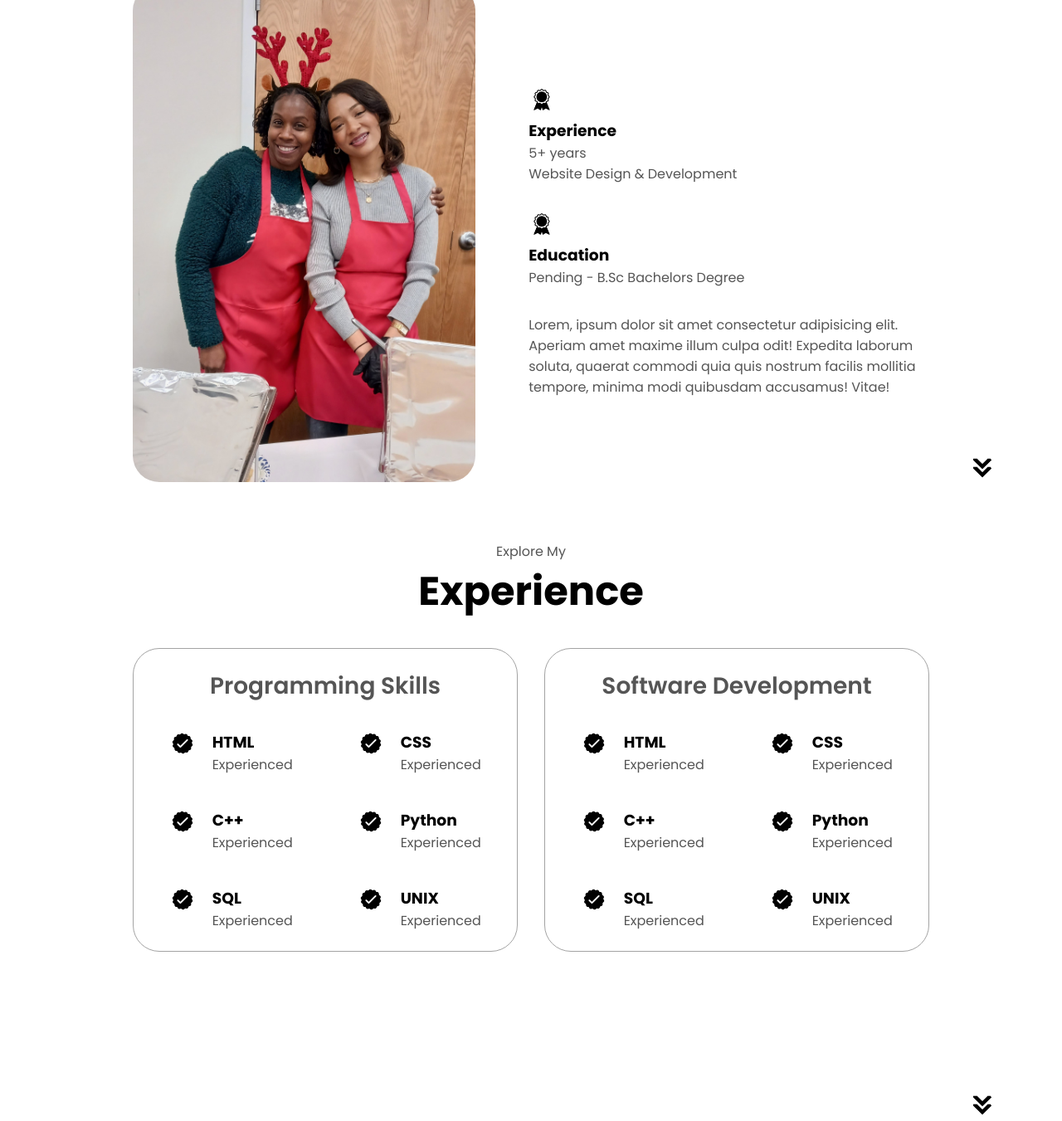
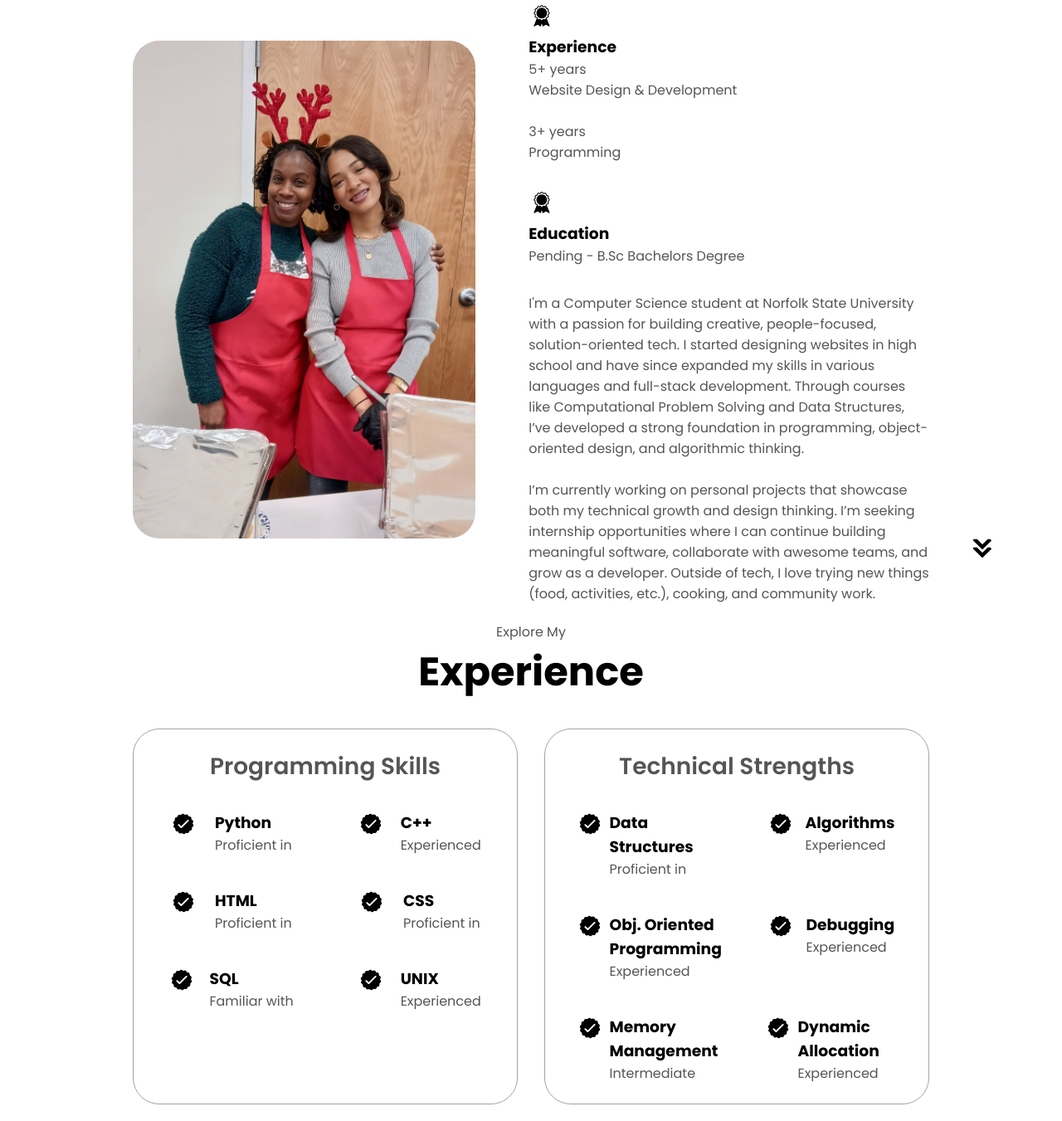
Before and after one commit to kclarke7/kyla-clarke-portfolio, a plain HTML site: page index.html in a window 1280 px wide. Shown: the part 1044-2395 px from the top of the page at 83% size. Drawn offline with Linux system fonts and the light colour scheme.

Commit message:
Added Project 1

```diff
--- a/index.html
+++ b/index.html
@@ -38,10 +38,7 @@
     </nav>
     <section id="profile">
       <div class="section__pic-container">
-        <img
-          src="./assets/profile-pic.png"
-          alt="Kyla Clarke Profile Picture"
-        />
+        <img src="./assets/profile-pic.png" alt="Kyla Clarke Profile Picture" />
       </div>
       <div class="section__text">
         <p class="section__text__p1">Hello, I'm</p>
@@ -96,6 +93,8 @@
               />
               <h3>Experience</h3>
               <p>5+ years<br />Website Design & Development</p>
+              <br />
+              <p>3+ years<br />Programming</p>
             </div>
             <div class="details-container">
               <img
@@ -109,10 +108,20 @@
           </div>
           <div class="text-container">
             <p>
-              Lorem, ipsum dolor sit amet consectetur adipisicing elit. Aperiam
-              amet maxime illum culpa odit! Expedita laborum soluta, quaerat
-              commodi quia quis nostrum facilis mollitia tempore, minima modi
-              quibusdam accusamus! Vitae!
+              I'm a Computer Science student at Norfolk State University with a
+              passion for building creative, people-focused, solution-oriented
+              tech. I started designing websites in high school and have since
+              expanded my skills in various languages and full-stack
+              development. Through courses like Computational Problem Solving
+              and Data Structures, I’ve developed a strong foundation in
+              programming, object-oriented design, and algorithmic thinking.
+              <br /><br />
+              I’m currently working on personal projects that showcase both my
+              technical growth and design thinking. I’m seeking internship
+              opportunities where I can continue building meaningful software,
+              collaborate with awesome teams, and grow as a developer. Outside
+              of tech, I love trying new things (food, activities, etc.),
+              cooking, and community work.
             </p>
           </div>
         </div>
@@ -139,19 +148,8 @@
                 class="icon"
               />
               <div>
-                <h3>HTML</h3>
-                <p>Experienced</p>
-              </div>
-            </article>
-            <article>
-              <img
-                src="./assets/checkmark.png"
-                alt="experience icon"
-                class="icon"
-              />
-              <div>
-                <h3>CSS</h3>
-                <p>Experienced</p>
+                <h3>Python</h3>
+                <p>Proficient in</p>
               </div>
             </article>
             <article>
@@ -172,8 +170,19 @@
                 class="icon"
               />
               <div>
-                <h3>Python</h3>
-                <p>Experienced</p>
+                <h3>HTML</h3>
+                <p>Proficient in</p>
+              </div>
+            </article>
+            <article>
+              <img
+                src="./assets/checkmark.png"
+                alt="experience icon"
+                class="icon"
+              />
+              <div>
+                <h3>CSS</h3>
+                <p>Proficient in</p>
               </div>
             </article>
             <article>
@@ -184,7 +193,7 @@
               />
               <div>
                 <h3>SQL</h3>
-                <p>Experienced</p>
+                <p>Familiar with</p>
               </div>
             </article>
             <article>
@@ -201,7 +210,7 @@
           </div>
         </div>
         <div class="details-containers">
-          <h2 class="experience-sub-title">Software Development</h2>
+          <h2 class="experience-sub-title">Technical Strengths</h2>
           <div class="article-container">
             <article>
               <img
@@ -210,7 +219,18 @@
                 class="icon"
               />
               <div>
-                <h3>HTML</h3>
+                <h3>Data Structures</h3>
+                <p>Proficient in</p>
+              </div>
+            </article>
+            <article>
+              <img
+                src="./assets/checkmark.png"
+                alt="experience icon"
+                class="icon"
+              />
+              <div>
+                <h3>Algorithms</h3>
                 <p>Experienced</p>
               </div>
             </article>
@@ -221,7 +241,7 @@
                 class="icon"
               />
               <div>
-                <h3>CSS</h3>
+                <h3>Obj. Oriented Programming</h3>
                 <p>Experienced</p>
               </div>
             </article>
@@ -232,7 +252,7 @@
                 class="icon"
               />
               <div>
-                <h3>C++</h3>
+                <h3>Debugging</h3>
                 <p>Experienced</p>
               </div>
             </article>
@@ -243,8 +263,8 @@
                 class="icon"
               />
               <div>
-                <h3>Python</h3>
-                <p>Experienced</p>
+                <h3>Memory Management</h3>
+                <p>Intermediate</p>
               </div>
             </article>
             <article>
@@ -254,18 +274,7 @@
                 class="icon"
               />
               <div>
-                <h3>SQL</h3>
-                <p>Experienced</p>
-              </div>
-            </article>
-            <article>
-              <img
-                src="./assets/checkmark.png"
-                alt="experience icon"
-                class="icon"
-              />
-              <div>
-                <h3>UNIX</h3>
+                <h3>Dynamic Allocation</h3>
                 <p>Experienced</p>
               </div>
             </article>
@@ -296,13 +305,13 @@
             <div class="btn-container">
               <button
                 class="btn btn-color-2 project-btn"
-                onclick="location.href='https.github.com'"
+                onclick="window.open('https://github.com/kclarke7/crittersproject/blob/main/README.md', '_blank')"
               >
                 Github
               </button>
               <button
                 class="btn btn-color-2 project-btn"
-                onclick="location.href='https.github.com'"
+                onclick="window.open('https://github.com', '_blank')"
               >
                 Live Demo
               </button>
@@ -320,13 +329,13 @@
             <div class="btn-container">
               <button
                 class="btn btn-color-2 project-btn"
-                onclick="location.href='https.github.com'"
+                onclick="window.open('https://github.com/kclarke7', '_blank')"
               >
                 Github
               </button>
               <button
                 class="btn btn-color-2 project-btn"
-                onclick="location.href='https.github.com'"
+                onclick="window.open('https://github.com', '_blank')"
               >
                 Live Demo
               </button>
@@ -344,13 +353,13 @@
             <div class="btn-container">
               <button
                 class="btn btn-color-2 project-btn"
-                onclick="location.href='https.github.com'"
+                onclick="window.open('https://github.com/kclarke7', '_blank')"
               >
                 Github
               </button>
               <button
                 class="btn btn-color-2 project-btn"
-                onclick="location.href='https.github.com'"
+                onclick="window.open('https://github.com', '_blank')"
               >
                 Live Demo
               </button>
@@ -406,7 +415,7 @@
           </ul>
         </div>
       </nav>
-      <p>Copyright &#169 2025 Kyla Clarke. All Rights Reserved</p>
+      <!--<p>Copyright &#169 2025 Kyla Clarke. All Rights Reserved</p>-->
     </footer>
     <script src="script.js"></script>
   </body>
--- a/style.css
+++ b/style.css
@@ -292,7 +292,7 @@ section{
 
 .section-container{
     gap: 4rem;
-    height: 80%;
+    height: 100%;
 }
 
 .section__pic-container{
@@ -321,9 +321,9 @@ section{
 
 .article-container{
     display: flex;
-    text-align: initial;
-    flex-wrap: wrap;
-    flex-direction: row;
+    text-align:initial;
+    flex-wrap:wrap;
+    flex-direction:row;
     gap: 2.5rem;
     justify-content: space-around;
 }
```
Also changed, not shown: assets/project-1.png.
